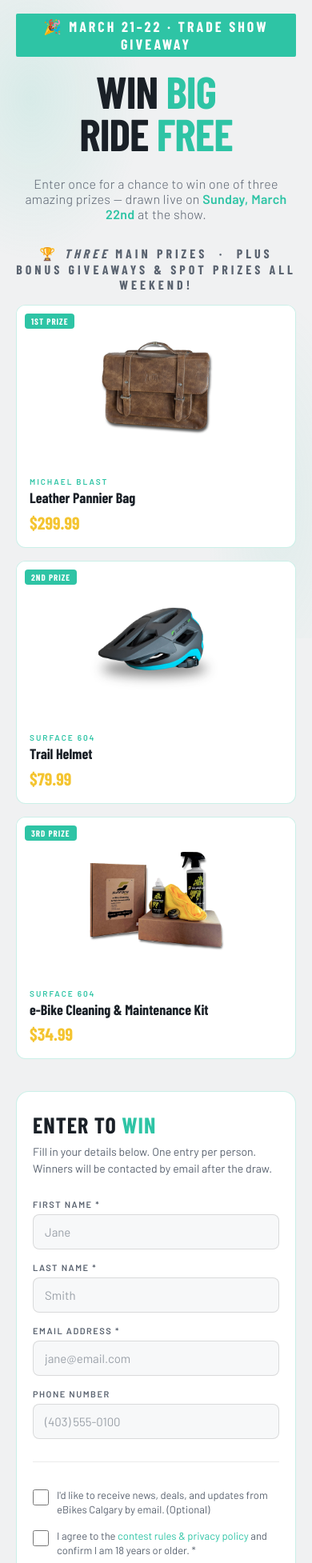
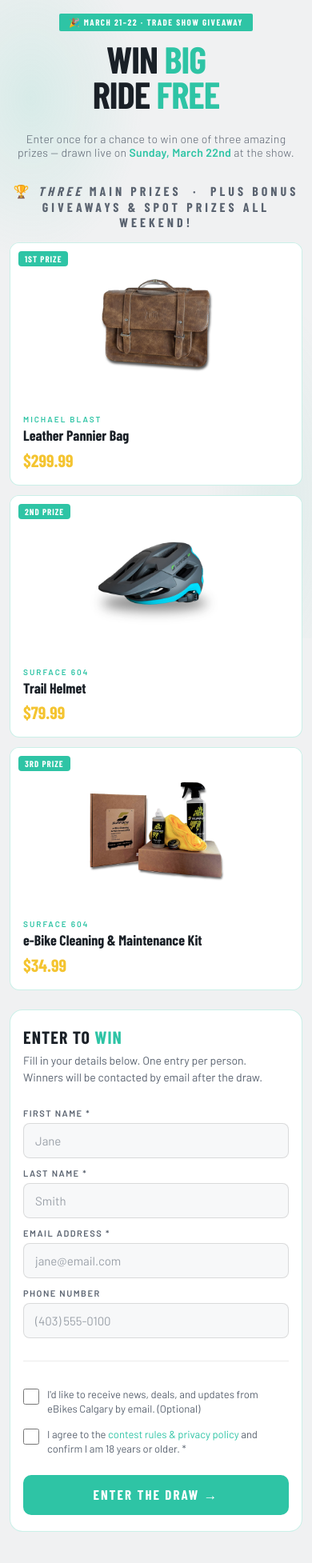
Before and after one commit to imeverex/acc_giveaway, a plain HTML site: page index.html in a window 390 px wide. Shown: the part 46-2000 px from the top of the page at 80% size. Drawn offline with nearby package versions, Linux system fonts and the light colour scheme; a web font is replaced by a local one.

Commit message:
Add files via upload

```diff
--- a/index.html
+++ b/index.html
@@ -90,7 +90,7 @@
 
   .subtitle {
     margin-top: 4px;
-	margin-bottom: 2px;
+    margin-bottom: 2px;
     font-size: 16px;
     color: var(--muted);
     font-weight: 300;
@@ -394,7 +394,7 @@
 
   footer {
     text-align: center;
-    padding-bottom: 32px;
+    padding: 24px 16px 32px;
     font-size: 12px;
     color: #9aa5b0;
     position: relative;
@@ -444,11 +444,53 @@
     to { opacity: 1; transform: scale(1); }
   }
 
-  @media (max-width: 680px) {
-    .prizes { grid-template-columns: 1fr; }
-    .form-grid { grid-template-columns: 1fr; }
-    .form-section { padding: 24px 20px; }
+  /* ── Tablet (≤ 768px) ── */
+  @media (max-width: 768px) {
+    .container { padding: 0 16px; }
+
+    /* Header */
+    .logo-wrap img { height: 72px; }
+    .header-tag { font-size: 13px; letter-spacing: 2px; }
+    h1 { font-size: clamp(44px, 10vw, 64px); }
+
+    /* Prizes: 2-up on tablet */
+    .prizes { grid-template-columns: repeat(2, 1fr); }
+
+    /* Form */
+    .form-section { padding: 32px 28px; }
+
+    /* Footer */
+    footer { padding: 24px 16px 28px; }
+    .social-links { gap: 20px; }
+  }
+
+  /* ── Mobile (≤ 480px) ── */
+  @media (max-width: 480px) {
+    .container { padding: 0 12px; }
+
+    /* Header */
+    .logo-wrap img { height: 56px; }
+    .header-tag { font-size: 11px; letter-spacing: 1.5px; padding: 4px 12px; }
+    h1 { font-size: clamp(38px, 12vw, 52px); margin-top: 12px; }
+    .subtitle { font-size: 14px; }
+
+    /* Prizes: single column */
+    .prizes { grid-template-columns: 1fr; gap: 12px; }
     .prize-img-wrap { height: 200px; }
+
+    /* Form: single column, tighter padding */
+    .form-grid { grid-template-columns: 1fr; gap: 12px; }
+    .form-section { padding: 20px 16px; margin-top: 24px; margin-bottom: 32px; }
+    .form-title { font-size: 22px; }
+    .btn-enter { font-size: 17px; padding: 14px; }
+
+    /* Footer: stack social links vertically */
+    footer { padding: 20px 12px 24px; }
+    .social-links {
+      flex-direction: column;
+      gap: 12px;
+    }
+    .social-links a { font-size: 14px; }
   }
 </style>
 </head>
```
